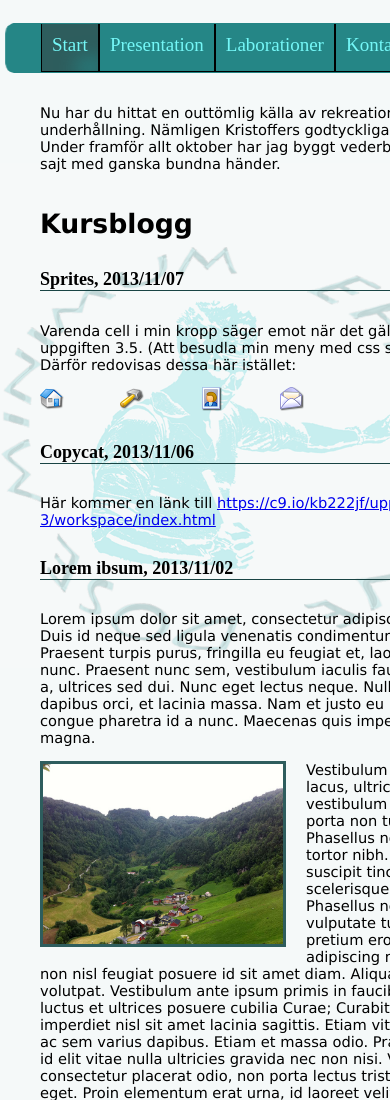
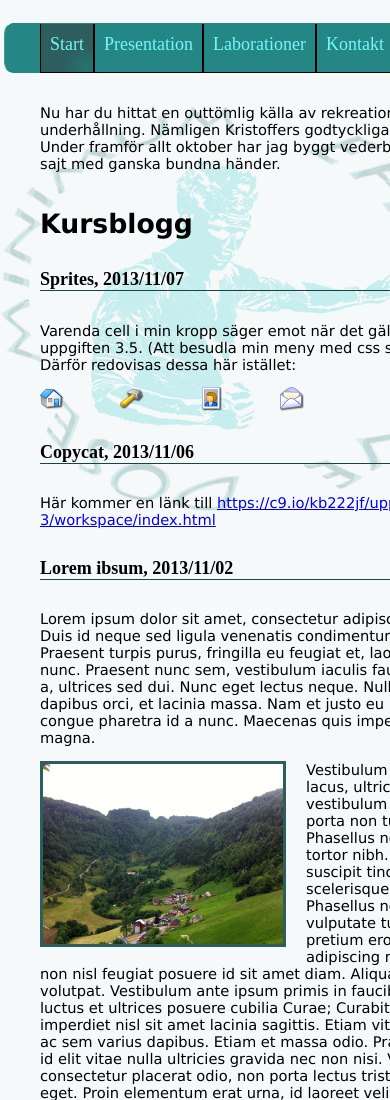
Before and after one commit to kb222jf/1ik415-laborationer, a plain HTML site: page Index.html in a window 390 px wide. Shown: the top 1100 px of the page. Drawn offline with Linux system fonts and the light colour scheme.

Commit message:
favicon done

```diff
--- a/Css/Mobile480.css
+++ b/Css/Mobile480.css
@@ -18,6 +18,7 @@
 	    margin-left:auto;
         margin-right:auto;
         overflow: visible;
+        overflow-x:hidden;
         width:100%;
 	    /* border: 4px solid red; */
 		font-family: 'Lucida Sans Unicode';
@@ -60,13 +61,13 @@
         overflow: auto;
         background:#f5f9f9 url('Pics/back-mobile720.png') no-repeat;
 	    background-size:480px;
-	    background-attachment: fixed;
-	    background-position:50% 10%;
+	    background-attachment: local;
+	    background-position:50% 1%;
 	}
 
 	#navigation
 	{
-	    float: none;
+	    float: left;
 	    /* border: 1px solid blue; */
         width:478px;
         height: 80px;
@@ -137,7 +138,7 @@
 	    font-family: 'Source Sans Pro';
 	    color: #74f7f7;
 	    text-decoration: none;
-        font-size: 19px;
+        font-size: 18px;
         background: #258686;
         height: 27px;
         border-left: solid black medium;
@@ -148,7 +149,7 @@
         border-bottom-width:1px;
         margin-left:auto;
         margin-right:auto;
-		padding: 10px 10px 10px 10px;
+		padding: 10px 9px 11px 9px;
         float: left;
 	}
 
--- a/Css/Mobile720.css
+++ b/Css/Mobile720.css
@@ -60,8 +60,8 @@
         overflow: auto;
         background:#f5f9f9 url('Pics/back-mobile720.png') no-repeat;
 	    background-size:720px;
-	    background-attachment: fixed;
-	    background-position:50% 11%;
+	    background-attachment: local;
+	    background-position:50% 1%;
 	}
 
 	#navigation
--- a/Index.html
+++ b/Index.html
@@ -1,18 +1,17 @@
 <!doctype html>
 <html lang="sv">
 <head>
-		<meta charset="utf-8" />
-		<meta name="viewport" content="width:device-width, initial-scale=1.0" />
+		<meta charset="utf-8" name="viewport" content="width:device-width, initial-scale=1" />
 		<title>Start</title>
-
+        <link rel="shortcut icon" href="Css/Pics/favicon.png" type="image/png" />
 <!-- All Devices -->
-		<link rel="stylesheet" href="Css/Style.css" />
-<!-- Screens > 480px -->
-        <link rel="stylesheet" media="screen and (min-width:721px)" href="Css/Screen.css" />
+	    <link rel="stylesheet" href="Css/Style.css" />
+<!-- Screens > 720px -->
+        <link rel="stylesheet" media="screen and (min-width: 721px)" href="Css/Screen.css" />
 <!-- Smartphones <= 720px -->
         <link rel="stylesheet" media="only screen and (max-width:721px)" href="Css/Mobile720.css" />
 <!-- Smartphones <= 480px -->
-        <link rel="stylesheet" media="only screen and (max-width:481px)" href="Css/Mobile480.css" />
+        <link rel="stylesheet" media="only screen and (max-width: 481px)" href="Css/Mobile480.css" />
 </head>
 
 <body>
```
Also changed, not shown: Pages/Kontakt.html (+4 -5 lines), Pages/Laborationer.html (+3 -4 lines), Pages/Presentation.html (+3 -4 lines).
